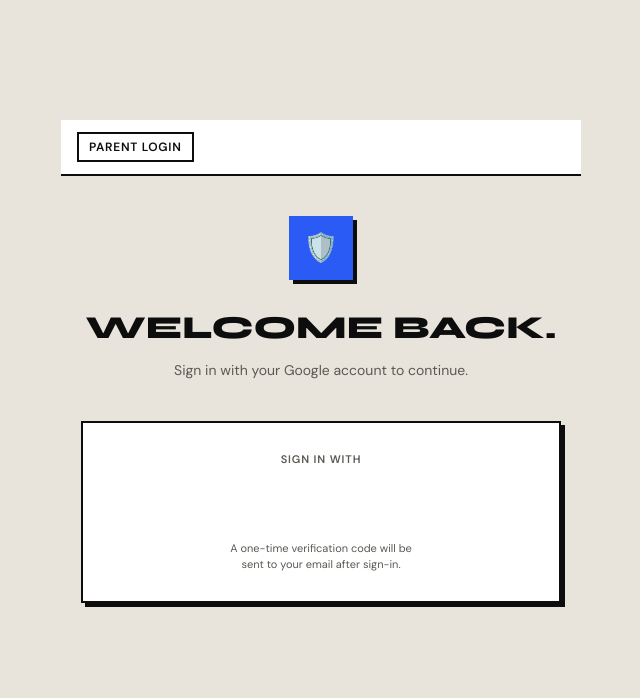
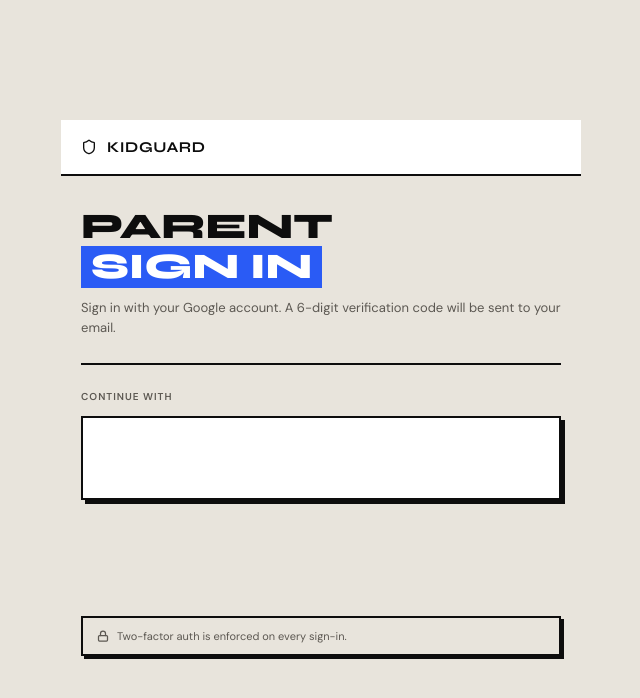
Before and after one commit to LangTuBun/kidguard, a React (Vite) app in the folder kidguard-ui/: page /login in a window 1280 px wide. Shown: the top 698 px of the page, without its empty margins (319-959 px from the left). Built offline with nearby package versions, Linux system fonts and the light colour scheme; no server answers.

Commit message:
login changes

```diff
--- a/kidguard-ui/src/screens/parent/CompleteProfile.jsx
+++ b/kidguard-ui/src/screens/parent/CompleteProfile.jsx
@@ -6,6 +6,31 @@ import Button from '../../components/Button'
 import Input from '../../components/Input'
 
 const API_BASE = import.meta.env.VITE_API_BASE || 'http://localhost:8080'
+
+function FieldLabel({ icon: Icon, text, optional }) {
+  return (
+    <div style={{
+      display: 'flex',
+      alignItems: 'center',
+      gap: '5px',
+      fontSize: '10px',
+      fontWeight: 700,
+      letterSpacing: '0.1em',
+      textTransform: 'uppercase',
+      fontFamily: 'var(--font-body)',
+      color: 'var(--text-primary)',
+      marginBottom: '6px',
+    }}>
+      <Icon size={11} strokeWidth={2.5} />
+      {text}
+      {optional && (
+        <span style={{ fontWeight: 400, textTransform: 'none', letterSpacing: 0, color: 'var(--text-muted)', fontSize: '10px' }}>
+          — optional
+        </span>
+      )}
+    </div>
+  )
+}
 
 export default function CompleteProfile() {
   const navigate = useNavigate()
@@ -21,7 +46,6 @@ export default function CompleteProfile() {
   const [error,       setError]       = useState(null)
   const [loading,     setLoading]     = useState(false)
 
-  // Redirect if arrived without google state
   if (!prefillEmail) {
     navigate('/login')
     return null
@@ -31,8 +55,8 @@ export default function CompleteProfile() {
     if (e?.preventDefault) e.preventDefault()
     setError(null)
 
-    if (!name.trim())       return setError('Full name is required.')
-    if (!dateOfBirth)       return setError('Date of birth is required.')
+    if (!name.trim())  return setError('Full name is required.')
+    if (!dateOfBirth)  return setError('Date of birth is required.')
 
     setLoading(true)
     try {
@@ -49,8 +73,6 @@ export default function CompleteProfile() {
       })
       const data = await res.json()
       if (!res.ok) throw new Error(data.message || 'Profile completion failed')
-
-      // Account created and OTP sent
       navigate('/mfa', { state: { email: prefillEmail } })
     } catch (err) {
       setError(err.message)
@@ -63,15 +85,27 @@ export default function CompleteProfile() {
     <MobileFrame>
       {/* Top bar */}
       <div style={{
-        background: '#fff', borderBottom: '2px solid var(--border)',
-        padding: '0 16px', height: '56px',
-        display: 'flex', alignItems: 'center', gap: '12px',
+        background: '#fff',
+        borderBottom: '2px solid var(--border)',
+        padding: '0 20px',
+        height: '56px',
+        display: 'flex',
+        alignItems: 'center',
+        gap: '12px',
       }}>
-        <ChevronLeft size={20} style={{ cursor: 'pointer' }} onClick={() => navigate('/login')} />
-        <span style={{ fontFamily: 'var(--font-display)', fontWeight: 700, fontSize: '18px' }}>
-          <span style={{ background: 'var(--slab-blue)', color: '#fff', padding: '2px 8px' }}>
-            COMPLETE PROFILE
-          </span>
+        <ChevronLeft
+          size={20}
+          style={{ cursor: 'pointer', flexShrink: 0 }}
+          onClick={() => navigate('/login')}
+        />
+        <span style={{
+          fontFamily: 'var(--font-display)',
+          fontWeight: 700,
+          fontSize: '15px',
+          letterSpacing: '0.04em',
+          textTransform: 'uppercase',
+        }}>
+          Complete Profile
         </span>
       </div>
 
@@ -79,45 +113,86 @@ export default function CompleteProfile() {
       <form
         onSubmit={handleSubmit}
         style={{
-          flex: 1, overflowY: 'auto', padding: '24px 20px',
-          display: 'flex', flexDirection: 'column', gap: '20px',
+          flex: 1,
+          padding: '24px 20px',
+          display: 'flex',
+          flexDirection: 'column',
+          gap: '20px',
         }}
       >
-        {/* Welcome banner */}
+        {/* Account strip */}
         <div style={{
-          border: '2px solid var(--border)', padding: '16px',
-          background: 'var(--bg-base)', boxShadow: '3px 3px 0 #0D0D0D',
+          border: '2px solid var(--border)',
+          background: '#fff',
+          padding: '14px 16px',
+          boxShadow: '3px 3px 0 var(--border)',
+          display: 'flex',
+          flexDirection: 'column',
+          gap: '2px',
         }}>
-          <div style={{ fontSize: '11px', fontWeight: 600, letterSpacing: '0.08em', textTransform: 'uppercase', color: 'var(--text-muted)', fontFamily: 'var(--font-body)', marginBottom: '4px' }}>
-            SIGNED IN AS
+          <div style={{
+            fontSize: '10px',
+            fontWeight: 700,
+            letterSpacing: '0.1em',
+            textTransform: 'uppercase',
+            fontFamily: 'var(--font-body)',
+            color: 'var(--text-muted)',
+            marginBottom: '4px',
+          }}>
+            Google Account
           </div>
-          <div style={{ fontFamily: 'var(--font-mono)', fontSize: '13px', fontWeight: 600, color: 'var(--slab-blue)', wordBreak: 'break-all' }}>
+          <div style={{
+            fontFamily: 'var(--font-mono)',
+            fontSize: '13px',
+            fontWeight: 600,
+            color: 'var(--slab-blue)',
+            wordBreak: 'break-all',
+          }}>
             {prefillEmail}
           </div>
         </div>
 
-        <p style={{ fontSize: '13px', color: 'var(--text-muted)', fontFamily: 'var(--font-body)', margin: 0, lineHeight: 1.6 }}>
-          Welcome! Since this is your first time, please fill in your profile details before continuing.
+        {/* Instruction */}
+        <p style={{
+          margin: 0,
+          fontSize: '13px',
+          color: 'var(--text-muted)',
+          fontFamily: 'var(--font-body)',
+          lineHeight: 1.6,
+          borderLeft: '3px solid var(--slab-blue)',
+          paddingLeft: '12px',
+        }}>
+          First time here. Please fill in your details before continuing.
         </p>
 
         {/* Fields */}
         <div style={{ display: 'flex', flexDirection: 'column', gap: '16px' }}>
-          <Input
-            label="Full Name"
-            placeholder="Your full name"
-            value={name}
-            onChange={(e) => setName(e.target.value)}
-          />
+          {/* Full name */}
+          <div>
+            <FieldLabel icon={User} text="Full Name" />
+            <input
+              type="text"
+              value={name}
+              onChange={(e) => setName(e.target.value)}
+              placeholder="Your full name"
+              required
+              style={{
+                width: '100%',
+                border: '2px solid var(--border)',
+                padding: '10px 12px',
+                fontFamily: 'var(--font-body)',
+                fontSize: '14px',
+                background: '#fff',
+                outline: 'none',
+                boxSizing: 'border-box',
+                boxShadow: '2px 2px 0 var(--border)',
+              }}
+            />
+          </div>
 
-          {/* Date of Birth */}
-          <div style={{ display: 'flex', flexDirection: 'column', gap: '6px' }}>
-            <label style={{
-              fontSize: '11px', fontWeight: 700, letterSpacing: '0.08em',
-              textTransform: 'uppercase', fontFamily: 'var(--font-body)',
-              display: 'flex', alignItems: 'center', gap: '5px',
-            }}>
-              <Calendar size={12} /> DATE OF BIRTH
-            </label>
+          {/* Date of birth */}
+          <div>
+            <FieldLabel icon={Calendar} text="Date of Birth" />
             <input
               type="date"
               value={dateOfBirth}
@@ -125,52 +200,62 @@ export default function CompleteProfile() {
               max={new Date().toISOString().split('T')[0]}
               required
               style={{
-                border: '2px solid var(--border)', padding: '10px 12px',
-                fontFamily: 'var(--font-body)', fontSize: '14px',
-                background: '#fff', outline: 'none', width: '100%',
+                width: '100%',
+                border: '2px solid var(--border)',
+                padding: '10px 12px',
+                fontFamily: 'var(--font-body)',
+                fontSize: '14px',
+                background: '#fff',
+                outline: 'none',
                 boxSizing: 'border-box',
+                boxShadow: '2px 2px 0 var(--border)',
               }}
             />
           </div>
 
           {/* Phone (optional) */}
-          <div style={{ display: 'flex', flexDirection: 'column', gap: '6px' }}>
-            <label style={{
-              fontSize: '11px', fontWeight: 700, letterSpacing: '0.08em',
-              textTransform: 'uppercase', fontFamily: 'var(--font-body)',
-              display: 'flex', alignItems: 'center', gap: '5px',
-            }}>
-              <Phone size={12} /> PHONE <span style={{ fontWeight: 400, textTransform: 'none', letterSpacing: 0 }}>&nbsp;(optional)</span>
-            </label>
+          <div>
+            <FieldLabel icon={Phone} text="Phone" optional />
             <input
               type="tel"
               value={phone}
               onChange={(e) => setPhone(e.target.value)}
               placeholder="+84 xxx xxx xxx"
               style={{
-                border: '2px solid var(--border)', padding: '10px 12px',
-                fontFamily: 'var(--font-body)', fontSize: '14px',
-                background: '#fff', outline: 'none', width: '100%',
+                width: '100%',
+                border: '2px solid var(--border)',
+                padding: '10px 12px',
+                fontFamily: 'var(--font-body)',
+                fontSize: '14px',
+                background: '#fff',
+                outline: 'none',
                 boxSizing: 'border-box',
+                boxShadow: '2px 2px 0 var(--border)',
               }}
             />
           </div>
         </div>
 
+        {/* Error */}
         {error && (
           <div style={{
-            padding: '10px 12px',
-            background: '#fff0f0', border: '2px solid var(--slab-red)',
-            fontSize: '12px', fontFamily: 'var(--font-body)',
-            color: 'var(--slab-red)', fontWeight: 600,
+            padding: '10px 14px',
+            background: '#fff0f0',
+            border: '2px solid var(--slab-red)',
+            borderLeft: '5px solid var(--slab-red)',
+            fontSize: '12px',
+            fontFamily: 'var(--font-body)',
+            color: 'var(--slab-red)',
+            fontWeight: 600,
           }}>
-            ⚠ {error}
+            {error}
           </div>
         )}
 
+        {/* Submit */}
         <div style={{ marginTop: 'auto', paddingTop: '8px' }}>
-          <Button fullWidth variant="primary" onClick={handleSubmit}>
-            {loading ? 'CREATING ACCOUNT…' : 'CREATE ACCOUNT & VERIFY EMAIL →'}
+          <Button fullWidth variant="primary" onClick={handleSubmit} disabled={loading}>
+            {loading ? 'CREATING ACCOUNT...' : 'CREATE ACCOUNT & VERIFY EMAIL ->'}
           </Button>
         </div>
       </form>
--- a/kidguard-ui/src/screens/parent/Dashboard.jsx
+++ b/kidguard-ui/src/screens/parent/Dashboard.jsx
@@ -222,7 +222,6 @@ export default function Dashboard() {
     return (
       <WebLayout active="map">
         <div style={{ flex: 1, display: 'flex', alignItems: 'center', justifyContent: 'center', flexDirection: 'column', gap: '16px', fontFamily: 'var(--font-body)', color: 'var(--text-muted)' }}>
-          <div style={{ fontSize: '40px' }}>👶</div>
           <div style={{ fontWeight: 700, fontSize: '15px' }}>No children registered yet.</div>
           <button onClick={() => navigate('/child-profile')} style={{ background: 'var(--slab-blue)', color: '#fff', border: '2px solid var(--border)', padding: '8px 20px', fontWeight: 700, fontSize: '12px', textTransform: 'uppercase', cursor: 'pointer', fontFamily: 'var(--font-body)' }}>
             ADD CHILD →
--- a/kidguard-ui/src/screens/parent/Login.jsx
+++ b/kidguard-ui/src/screens/parent/Login.jsx
@@ -1,6 +1,7 @@
 import { useState } from 'react'
 import { useNavigate } from 'react-router-dom'
 import { GoogleLogin } from '@react-oauth/google'
+import { Shield, Lock } from 'lucide-react'
 import MobileFrame from '../../components/MobileFrame'
 
 const API_BASE = import.meta.env.VITE_API_BASE || 'http://localhost:8080'
@@ -23,17 +24,14 @@ export default function Login() {
       if (!res.ok) throw new Error(data.message || 'Authentication failed')
 
       if (data.isNewUser) {
-        // First-time user — collect profile info
         navigate('/complete-profile', {
           state: {
             email: data.email,
             name: data.name,
             googleSub: data.googleSub,
-            idToken: credentialResponse.credential,
           },
         })
       } else {
-        // Existing user — OTP was sent, go verify
         navigate('/mfa', { state: { email: data.email } })
       }
     } catch (err) {
@@ -47,76 +45,111 @@ export default function Login() {
     <MobileFrame>
       {/* Top bar */}
       <div style={{
-        background: '#fff', borderBottom: '2px solid var(--border)',
-        padding: '0 16px', height: '56px',
-        display: 'flex', alignItems: 'center', gap: '12px',
+        background: '#fff',
+        borderBottom: '2px solid var(--border)',
+        padding: '0 20px',
+        height: '56px',
+        display: 'flex',
+        alignItems: 'center',
+        gap: '10px',
       }}>
+        <Shield size={16} />
         <span style={{
-          border: '2px solid var(--border)', background: '#fff',
-          fontSize: '12px', fontWeight: 600, letterSpacing: '0.06em',
-          textTransform: 'uppercase', padding: '4px 10px', fontFamily: 'var(--font-body)',
+          fontFamily: 'var(--font-display)',
+          fontWeight: 700,
+          fontSize: '15px',
+          letterSpacing: '0.04em',
+          textTransform: 'uppercase',
         }}>
-          PARENT LOGIN
+          KidGuard
         </span>
       </div>
 
       {/* Body */}
       <div style={{
-        flex: 1, overflowY: 'auto', padding: '40px 20px 20px',
-        display: 'flex', flexDirection: 'column', alignItems: 'center', gap: '0',
+        flex: 1,
+        padding: '32px 20px 24px',
+        display: 'flex',
+        flexDirection: 'column',
+        gap: '24px',
       }}>
-        {/* Logo / title */}
+
+        {/* Headline block */}
+        <div>
           <div style={{
-          width: '64px', height: '64px',
-          background: 'var(--slab-blue)', borderRadius: '50%',
-          display: 'flex', alignItems: 'center', justifyContent: 'center',
-          marginBottom: '24px',
-          boxShadow: '4px 4px 0 #0D0D0D',
+            fontFamily: 'var(--font-display)',
+            fontWeight: 800,
+            fontSize: '36px',
+            lineHeight: 1.05,
+            marginBottom: '10px',
           }}>
-          <span style={{ fontSize: '28px' }}>🛡️</span>
+            PARENT<br />
+            <span style={{
+              background: 'var(--slab-blue)',
+              color: '#fff',
+              padding: '2px 10px',
+              display: 'inline-block',
+            }}>
+              SIGN IN
+            </span>
+          </div>
+          <p style={{
+            margin: 0,
+            fontSize: '13px',
+            color: 'var(--text-muted)',
+            fontFamily: 'var(--font-body)',
+            lineHeight: 1.6,
+          }}>
+            Sign in with your Google account. A 6-digit verification code will be sent to your email.
+          </p>
         </div>
 
-        <div style={{ fontFamily: 'var(--font-display)', fontWeight: 800, fontSize: '32px', marginBottom: '8px', textAlign: 'center' }}>
-          WELCOME BACK.
+        {/* Divider */}
+        <div style={{ height: '2px', background: 'var(--border)' }} />
+
+        {/* Google sign-in block */}
+        <div style={{ display: 'flex', flexDirection: 'column', gap: '12px' }}>
+          <div style={{
+            fontSize: '10px',
+            fontWeight: 700,
+            letterSpacing: '0.1em',
+            textTransform: 'uppercase',
+            fontFamily: 'var(--font-body)',
+            color: 'var(--text-muted)',
+          }}>
+            Continue with
           </div>
-        <p style={{ fontSize: '14px', color: 'var(--text-muted)', fontFamily: 'var(--font-body)', margin: '0 0 40px', textAlign: 'center' }}>
-          Sign in with your Google account to continue.
-        </p>
 
-        {/* Google Sign-In card */}
           <div style={{
-          width: '100%',
             border: '2px solid var(--border)',
-          padding: '28px 20px',
             background: '#fff',
+            padding: '20px',
+            boxShadow: '4px 4px 0 var(--border)',
             display: 'flex',
             flexDirection: 'column',
             alignItems: 'center',
-          gap: '16px',
-          boxShadow: '4px 4px 0 #0D0D0D',
+            gap: '12px',
+          }}>
+            {loading ? (
+              <div style={{
+                display: 'flex',
+                alignItems: 'center',
+                gap: '10px',
+                height: '40px',
+                fontFamily: 'var(--font-body)',
+                fontSize: '12px',
+                fontWeight: 700,
+                letterSpacing: '0.06em',
+                color: 'var(--text-muted)',
               }}>
                 <div style={{
-            fontSize: '11px', fontWeight: 600, letterSpacing: '0.08em',
-            textTransform: 'uppercase', color: 'var(--text-muted)',
-            fontFamily: 'var(--font-body)',
-          }}>
-            SIGN IN WITH
-          </div>
-
-          {loading ? (
-            <div style={{
-              display: 'flex', alignItems: 'center', gap: '10px',
-              padding: '10px 0', color: 'var(--text-muted)',
-              fontFamily: 'var(--font-body)', fontSize: '13px', fontWeight: 600,
-            }}>
-              <div style={{
-                width: '20px', height: '20px',
+                  width: '16px',
+                  height: '16px',
                   border: '2px solid var(--slab-blue)',
                   borderTopColor: 'transparent',
-                animation: 'spin 0.8s linear infinite',
-                borderRadius: '50%',
+                  animation: 'spin 0.7s linear infinite',
                 }} />
-              AUTHENTICATING…
+                AUTHENTICATING...
               </div>
             ) : (
               <GoogleLogin
@@ -129,25 +162,46 @@ export default function Login() {
                 width="280"
               />
             )}
-
-          <p style={{
-            fontSize: '11px', color: 'var(--text-muted)', textAlign: 'center',
-            fontFamily: 'var(--font-body)', margin: 0, lineHeight: 1.5,
-          }}>
-            A one-time verification code will be<br />sent to your email after sign-in.
-          </p>
+          </div>
         </div>
 
+        {/* Error banner */}
         {error && (
           <div style={{
-            marginTop: '16px', width: '100%', padding: '10px 12px',
-            background: '#fff0f0', border: '2px solid var(--slab-red)',
-            fontSize: '12px', fontFamily: 'var(--font-body)',
-            color: 'var(--slab-red)', fontWeight: 600,
+            padding: '10px 14px',
+            background: '#fff0f0',
+            border: '2px solid var(--slab-red)',
+            borderLeft: '5px solid var(--slab-red)',
+            fontSize: '12px',
+            fontFamily: 'var(--font-body)',
+            color: 'var(--slab-red)',
+            fontWeight: 600,
           }}>
-            ⚠ {error}
+            {error}
           </div>
         )}
+
+        {/* Info strip */}
+        <div style={{
+          marginTop: 'auto',
+          display: 'flex',
+          alignItems: 'center',
+          gap: '8px',
+          border: '2px solid var(--border)',
+          padding: '10px 14px',
+          background: 'var(--bg-base)',
+          boxShadow: '3px 3px 0 var(--border)',
+        }}>
+          <Lock size={12} color="var(--text-muted)" strokeWidth={2.5} />
+          <span style={{
+            fontSize: '11px',
+            fontFamily: 'var(--font-body)',
+            color: 'var(--text-muted)',
+            lineHeight: 1.5,
+          }}>
+            Two-factor auth is enforced on every sign-in.
+          </span>
+        </div>
       </div>
 
       <style>{`@keyframes spin { to { transform: rotate(360deg); } }`}</style>
--- a/kidguard-ui/src/screens/parent/Settings.jsx
+++ b/kidguard-ui/src/screens/parent/Settings.jsx
@@ -160,7 +160,7 @@ export default function Settings() {
                     color: 'var(--text-muted)', fontFamily: 'var(--font-body)',
                     border: '1.5px solid var(--border)', padding: '2px 7px', background: 'var(--bg-base)',
                   }}>
-                    🔵 GOOGLE ACCOUNT
+                    GOOGLE ACCOUNT
                   </div>
                 </div>
               </div>
```
Lines whose indentation alone changed are shown as unchanged.
